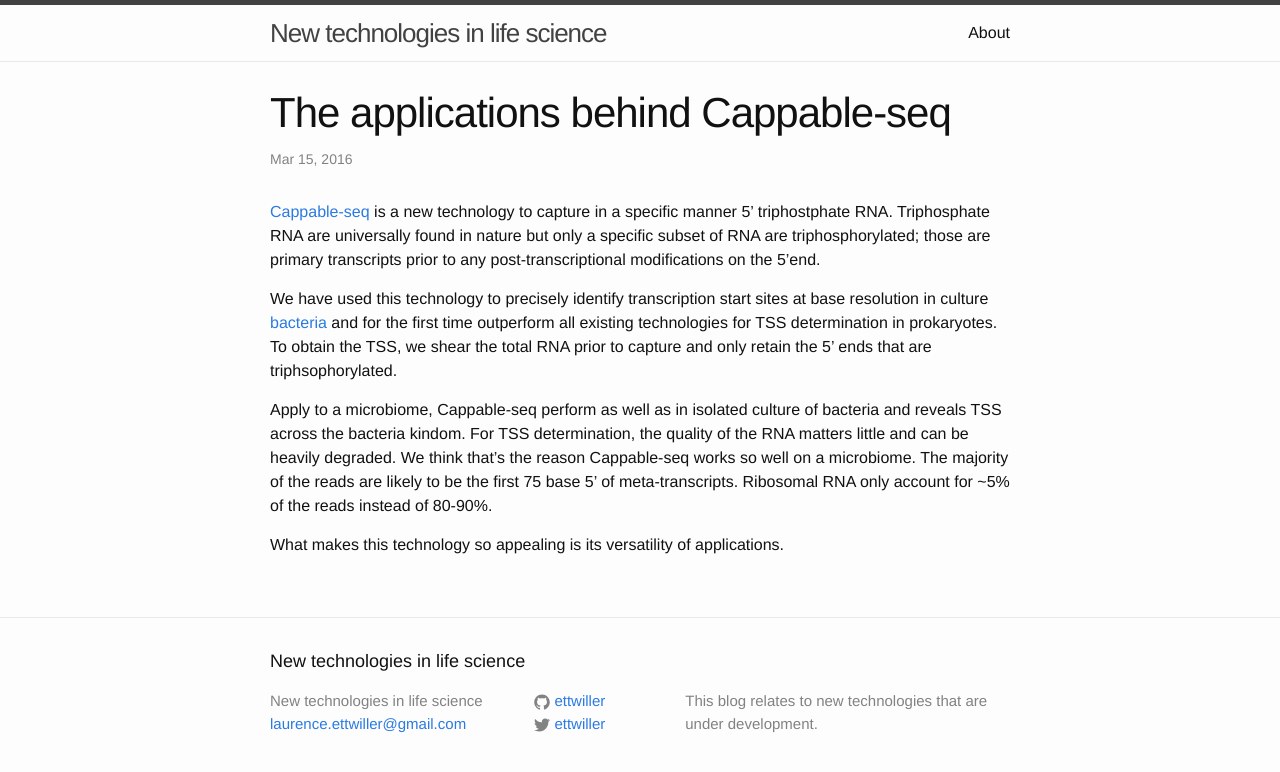
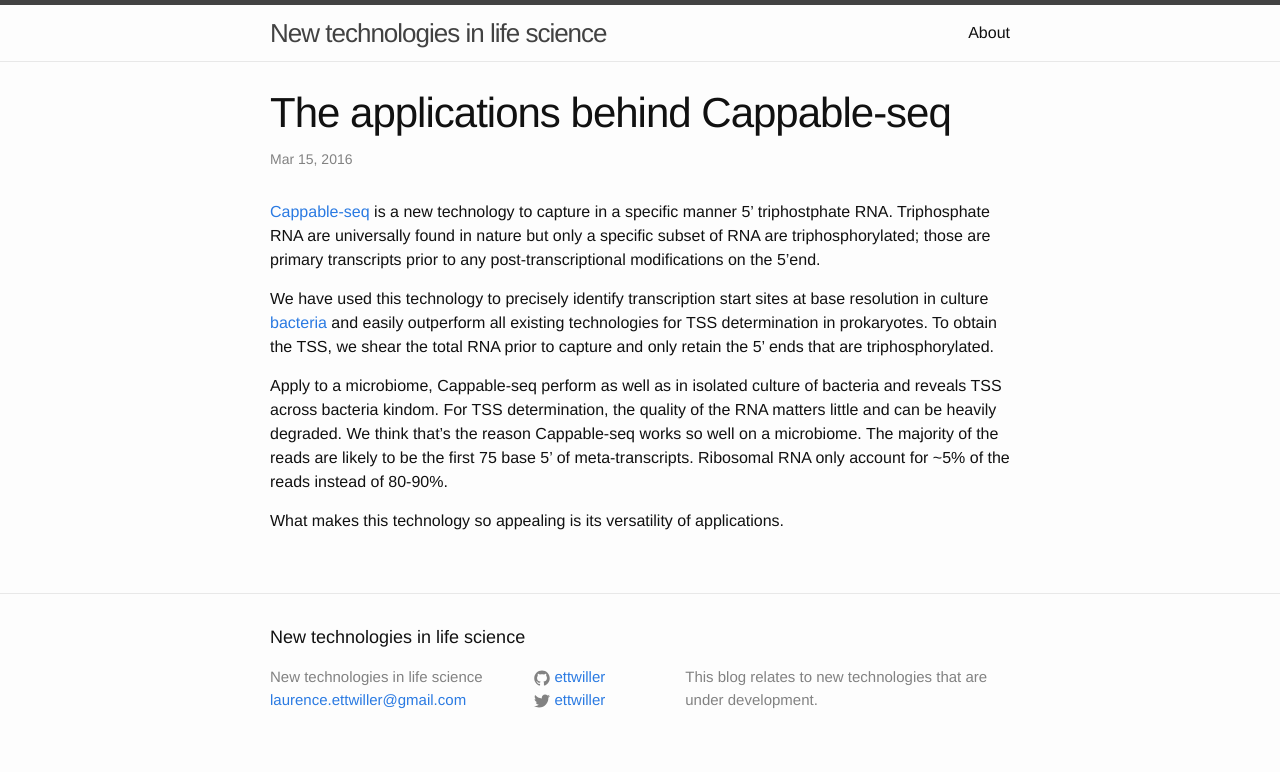
Before and after one commit to Ettwiller/blog, a Jekyll site: the page built from _posts/2016-03-15-welcome-to-jekyll.markdown, in a window 1280 px wide. Shown: the top 772 px of the page. Built offline with Jekyll 4.4.1, drawn with Linux system fonts in a browser that asks for light colours.

Commit message:
Updated 2016-03-15-welcome-to-jekyll.markdown

```diff
--- a/_posts/2016-03-15-welcome-to-jekyll.markdown
+++ b/_posts/2016-03-15-welcome-to-jekyll.markdown
@@ -11,13 +11,16 @@ published: true
 
 [Cappable-seq][Cappable-seq] is a new technology to capture in a specific manner 5' triphostphate RNA. Triphosphate RNA are universally found in nature but only a specific subset of RNA are triphosphorylated; those are primary transcripts prior to any post-transcriptional modifications on the 5'end.
 
-We have used this technology to precisely identify transcription start sites at base resolution in culture [bacteria][Cappable-seq] and for the first time outperform all existing technologies for TSS determination in prokaryotes. To obtain the TSS, we shear the total RNA prior to capture and only retain the 5' ends that are triphsophorylated.
+We have used this technology to precisely identify transcription start sites at base resolution in culture [bacteria][Cappable-seq] and easily outperform all existing technologies for TSS determination in prokaryotes. To obtain the TSS, we shear the total RNA prior to capture and only retain the 5' ends that are triphosphorylated.
 
-Apply to a microbiome, Cappable-seq perform as well as in isolated culture of bacteria and reveals TSS across the bacteria kindom. For TSS determination, the quality of the RNA matters little and can be heavily degraded. We think that's the reason Cappable-seq works so well on a microbiome. The majority of the reads are likely to be the first 75 base 5' of meta-transcripts. Ribosomal RNA only account for ~5% of the reads instead of 80-90%.
+Apply to a microbiome, Cappable-seq perform as well as in isolated culture of bacteria and reveals TSS across bacteria kindom. For TSS determination, the quality of the RNA matters little and can be heavily degraded. We think that's the reason Cappable-seq works so well on a microbiome. The majority of the reads are likely to be the first 75 base 5' of meta-transcripts. Ribosomal RNA only account for ~5% of the reads instead of 80-90%.
 
 What makes this technology so appealing is its versatility of applications.
 
 
 
 
+
+
+
 [Cappable-seq]: http://bmcgenomics.biomedcentral.com/articles/10.1186/s12864-016-2539-z
```
